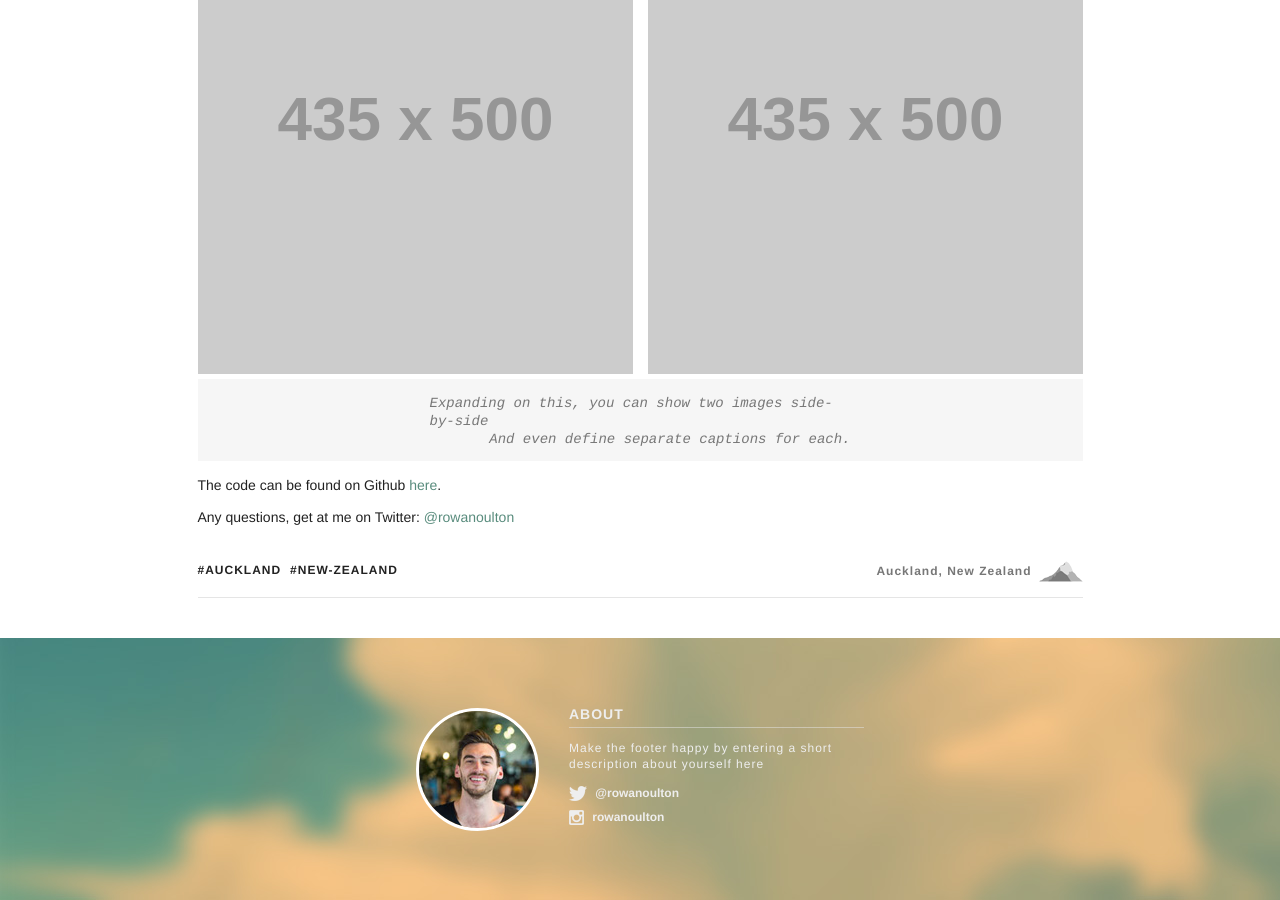
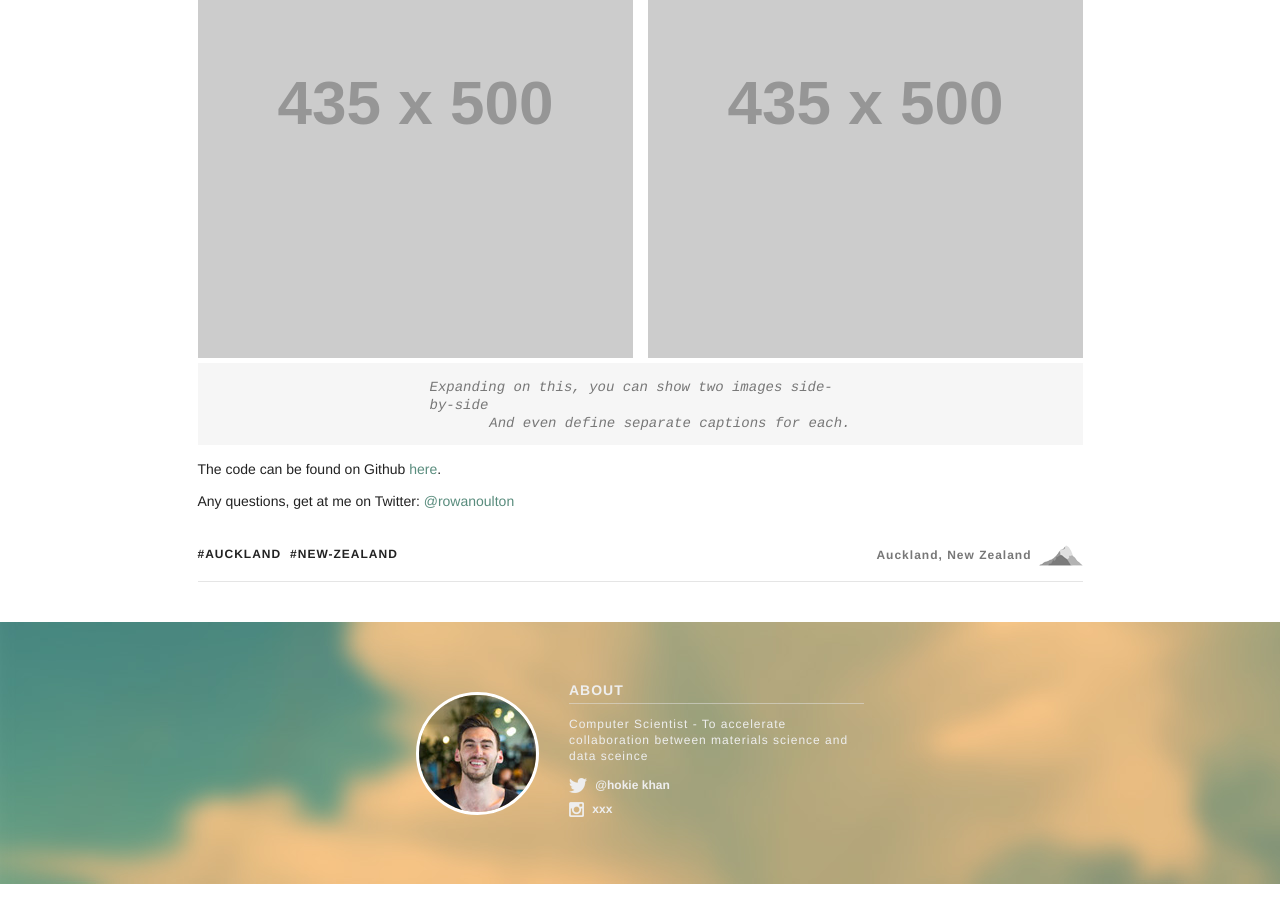
Before and after one commit to ahafeez7/ahafeez7.github.io, a Jekyll site: the page built from index.html, in a window 1280 px wide and 900 px high, scrolled down 1037 px. Built offline with Jekyll 4.4.1, drawn with Linux system fonts in a browser that asks for light colours; the list of posts is cut into pages by our own code; some of the changed text lies outside the part shown.

Commit message:
Update _config.yml
update Site settings

```diff
--- a/_config.yml
+++ b/_config.yml
@@ -1,13 +1,13 @@
 # Site settings
-title: Travelog
-subtitle: "Journal of [name]"
-email: your-email@domain.com
-description: "Make the footer happy by entering a short description about yourself here"
+title:
+subtitle: "Abdul Hafeez"
+email: ahafeez@me.gatech.edu
+description: "Computer Scientist - To accelerate collaboration between materials science and data sceince"
 baseurl: ""
-url: "http://yourdomain.com"
-twitter_username: "rowanoulton"
-github_username:  "rowanoulton"
-instagram_username: "rowanoulton"
+url: "http://ahafeez.net"
+twitter_username: "hokie khan"
+github_username:  "ahafeez7"
+instagram_username: "xxx"
 
 # Build settings
 markdown: kramdown
```
